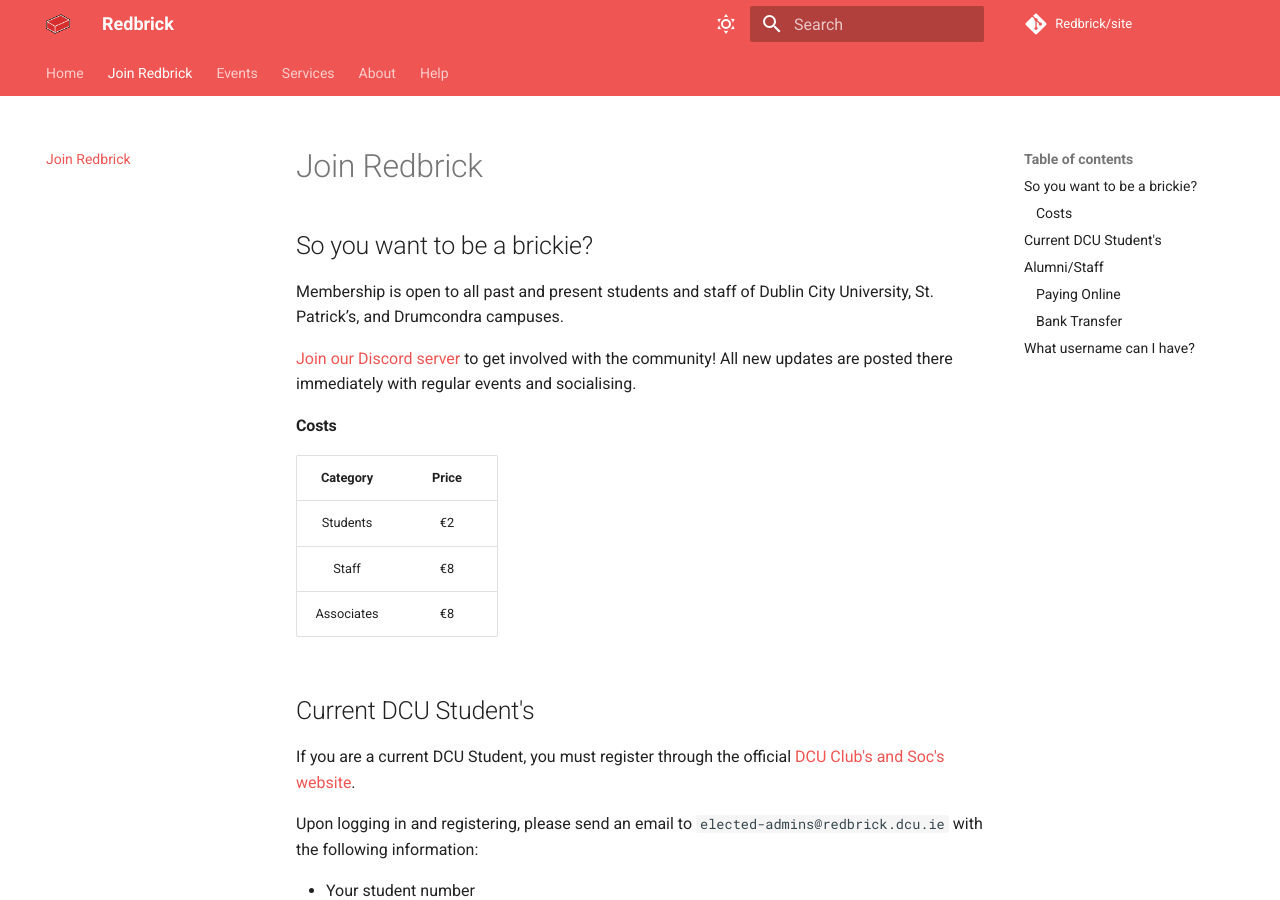
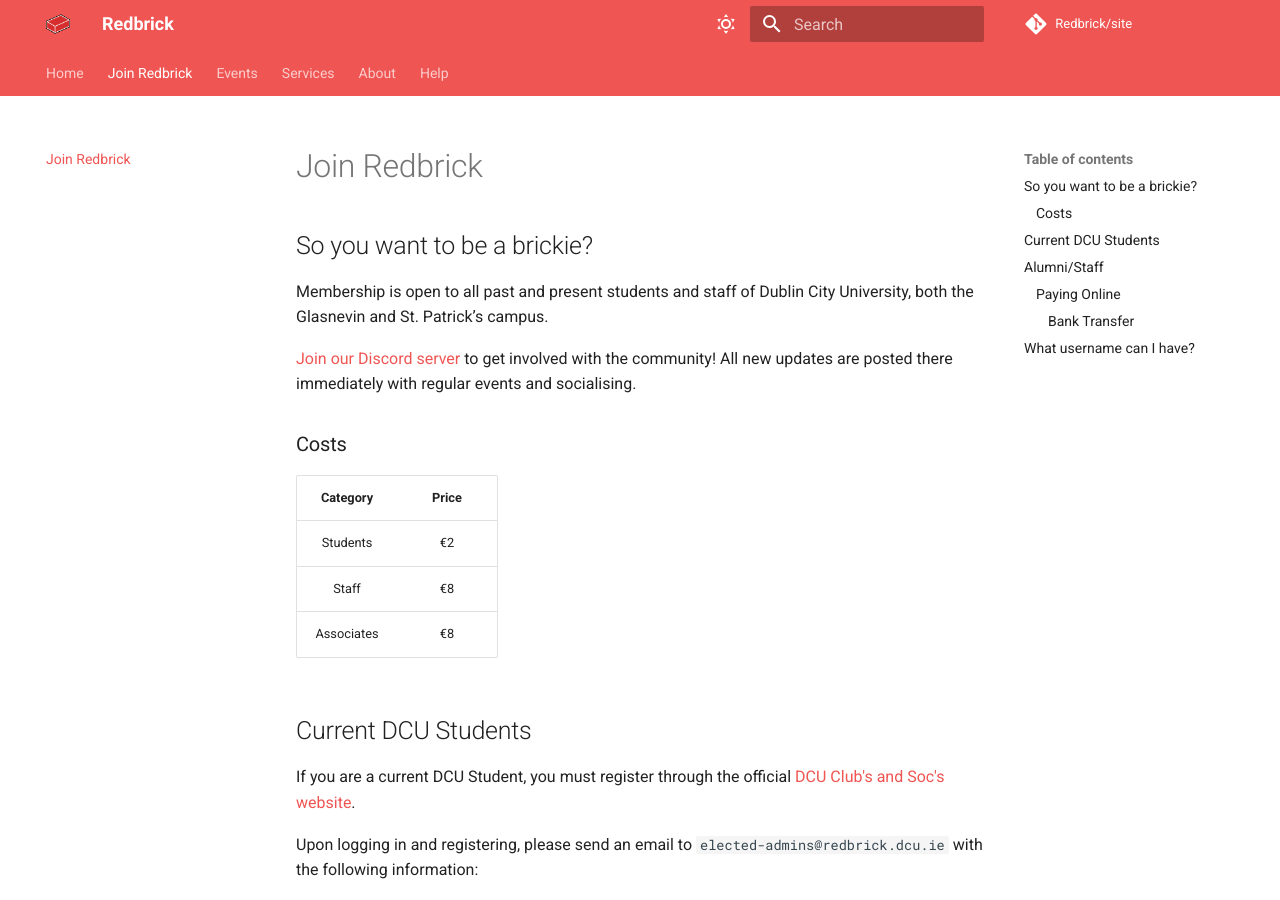
Before and after one commit to redbrick/site, an MkDocs documentation site: the page built from docs/join.md, in a window 1280 px wide and 900 px high. Built offline with MkDocs 1.6.1 and Material for MkDocs 9.7.7, drawn with Linux system fonts in a browser that asks for light colours; comment, search, counter and statistics services are not loaded.

```diff
--- a/docs/join.md
+++ b/docs/join.md
@@ -2,19 +2,19 @@
 
 ## So you want to be a brickie?
 
-Membership is open to all past and present students and staff of Dublin City University, St. Patrick’s, and Drumcondra campuses.
+Membership is open to all past and present students and staff of Dublin City University, both the Glasnevin and St. Patrick’s campus.
 
 [Join our Discord server](https://discord.com/invite/3aRU5BQ) to get involved with the community! All new updates are posted there immediately with regular events and socialising.
 
-#### Costs
+### Costs
 
-| Category    | Price       |
-| :---------: | :---------: |
-| Students    | €2          |
-| Staff       | €8          |
-| Associates  | €8          |
+|  Category  | Price |
+| :--------: | :---: |
+|  Students  |  €2   |
+|   Staff    |  €8   |
+| Associates |  €8   |
 
-## Current DCU Student's
+## Current DCU Students
 
 If you are a current DCU Student, you must register through the official [DCU Club's and Soc's website](https://dcuclubsandsocs.ie/society/redbrick).
 
@@ -26,26 +26,26 @@ Upon logging in and registering, please send an email to `elected-admins@redbric
 
 ## Alumni/Staff
 
-#### Paying Online
+### Paying Online
 
 If you want to pay online, you can pay via [PayPal](https://www.paypal.com/ie/home).
 
 - Send the amount to the paypal address - `accounts@redbrick.dcu.ie`.
 - Then send an email to `elected-admins@redbrick.dcu.ie` with the following information:
-    - Transaction Number
-    - Redbrick Username (if existing member)
+  - Transaction Number
+  - Redbrick Username (if existing member)
 
 #### Bank Transfer
 
 Please get in touch with the treasurer upon payment at `elected-admins@redbrick.dcu.ie`.
 
-| Detail      | Info                    |
-| :---------: | :---------------------: |
-| A/C Name    | DCU Redbrick Society    |
-| IBAN        | IE59BOFI90675027999600  |
-| BIC         | BOFIIE2D                |
-| A/C Number  | 27999600                |
-| Sort Code   | 90 - 67 - 50            |
+|   Detail   |          Info          |
+| :--------: | :--------------------: |
+|  A/C Name  |  DCU Redbrick Society  |
+|    IBAN    | IE59BOFI90675027999600 |
+|    BIC     |        BOFIIE2D        |
+| A/C Number |        27999600        |
+| Sort Code  |      90 - 67 - 50      |
 
 ## What username can I have?
 
```
Also changed, not shown: docs/about.md (+1 -0 lines), docs/events.md (+10 -3 lines), docs/index.md (+2 -1 lines), docs/help.md (line endings or trailing spaces), docs/services.md (line endings or trailing spaces).
